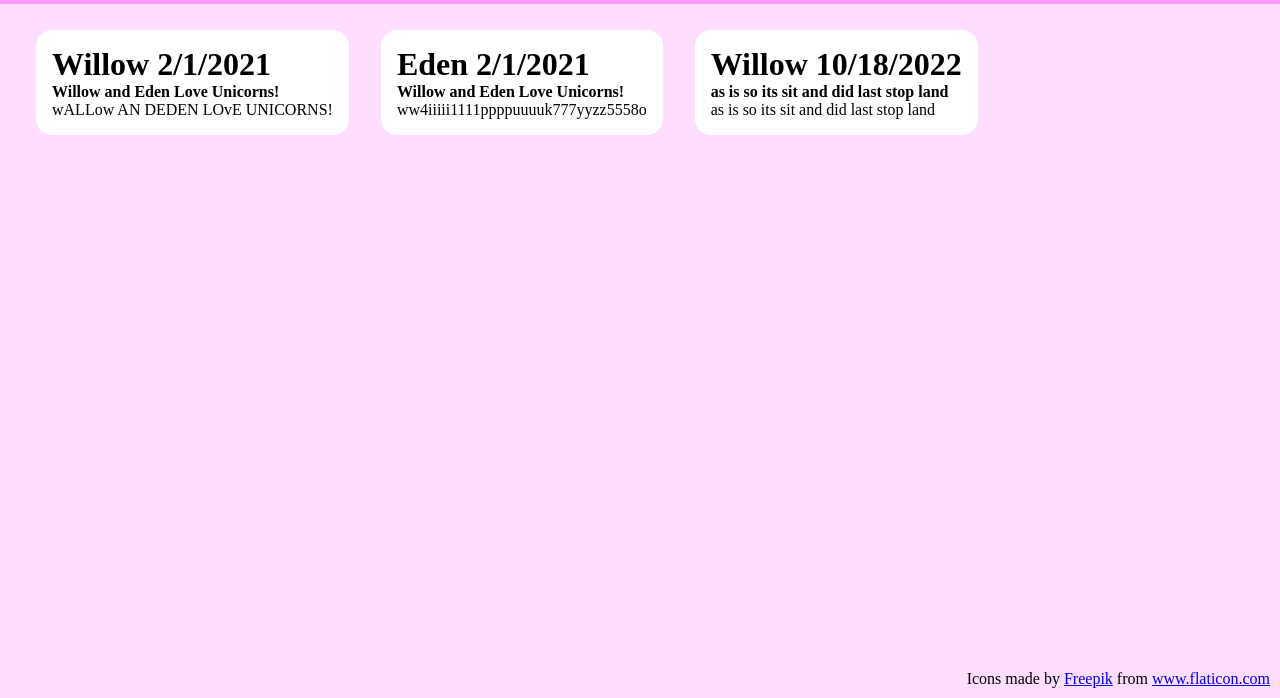
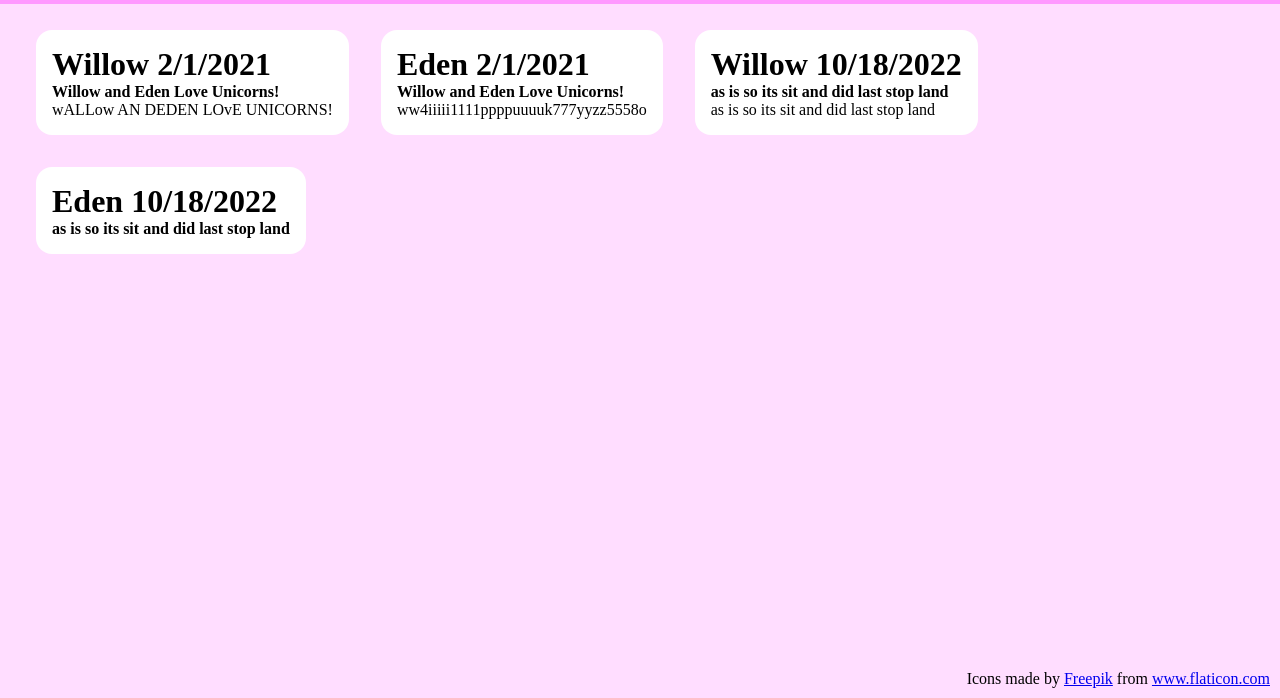
Before and after one commit to wildunicorns/wildunicorns.github.io, a plain HTML site: page index.html in a window 1280 px wide. Shown: the part 102-800 px from the top of the page. Drawn offline with Linux system fonts and the light colour scheme.

Commit message:
Eden Oct update

```diff
--- a/index.html
+++ b/index.html
@@ -30,6 +30,11 @@
                     <strong>as is so its sit and did last stop land</strong>
                     <p>as is so its sit and did last stop land</p>
                 </div>
+                <div class="attempt">
+                    <h3>Eden 10/18/2022</h3>
+                    <strong>as is so its sit and did last stop land</strong>
+                    <p></p>
+                </div>
             </div>
             <div id="reference">
                 Icons made by
```
